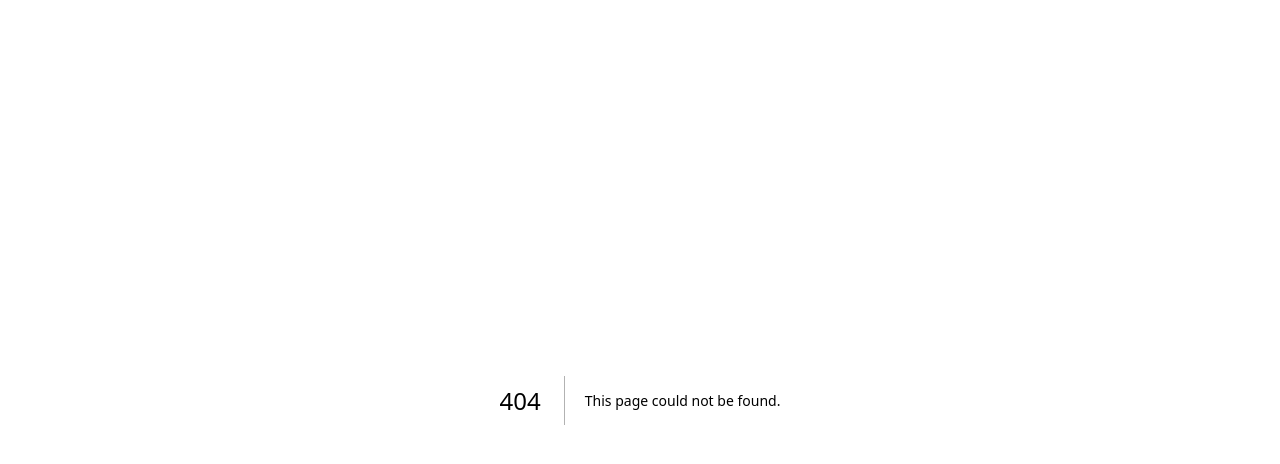
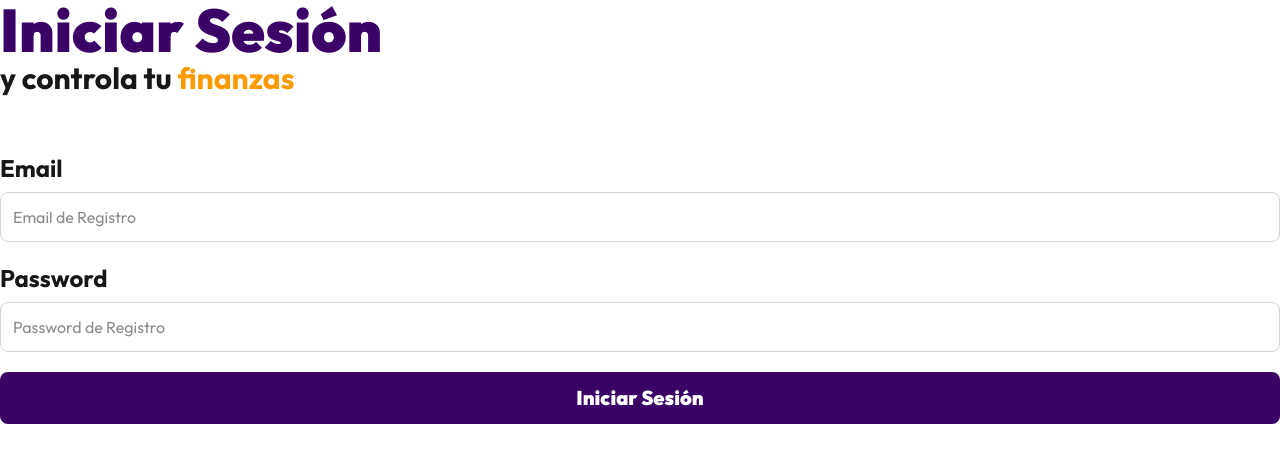
Before and after one commit to xalejandrow/cashtrackr_frontend_next, a Next.js app: page /auth/login in a window 1280 px wide. Before the commit this address had no page. Shown: the top 464 px of the page. Built offline with nearby package versions, Linux system fonts and the light colour scheme.

Commit message:
Creando la página de Login

```diff
--- /dev/null
+++ b/app/auth/login/page.tsx
@@ -0,0 +1,21 @@
+import LoginForm from "@/components/auth/LoginForm";
+import type { Metadata } from "next";
+
+export const metadata : Metadata = {
+  title: "CashTrackr - Iniciar Sesión",
+  description: "CashTrackr - Iniciar Sesión",
+};
+
+export default function RegisterPage() {
+
+  return (
+    <>
+        <h1 className="font-black text-6xl text-purple-950">Iniciar Sesión</h1>
+        <p className="text-3xl font-bold">
+            y controla tu <span className="text-amber-500">finanzas</span>
+        </p>
+
+        <LoginForm />
+    </>
+  );
+}
--- /dev/null
+++ b/components/auth/LoginForm.tsx
@@ -0,0 +1,46 @@
+"use client";
+
+export default function LoginForm() {
+
+    return (
+        <>
+            <form
+                className="mt-14 space-y-5"
+                noValidate
+            >
+                <div className="flex flex-col gap-2">
+                    <label
+                        className="font-bold text-2xl"
+                    >Email</label>
+
+                    <input
+                        id="email"
+                        type="email"
+                        placeholder="Email de Registro"
+                        className="w-full border border-gray-300 p-3 rounded-lg"
+                        name="email"
+                    />
+                </div>
+
+                <div className="flex flex-col gap-2">
+                    <label
+                        className="font-bold text-2xl"
+                    >Password</label>
+
+                    <input
+                        type="password"
+                        placeholder="Password de Registro"
+                        className="w-full border border-gray-300 p-3 rounded-lg"
+                        name="password"
+                    />
+                </div>
+
+                <input
+                    type="submit"
+                    value='Iniciar Sesión'
+                    className="bg-purple-950 hover:bg-purple-800 w-full p-3 rounded-lg text-white font-black  text-xl cursor-pointer"
+                />
+            </form>
+        </>
+    )
+}
```
